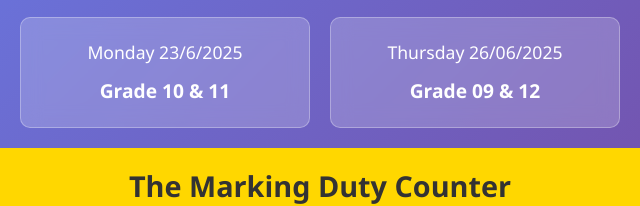
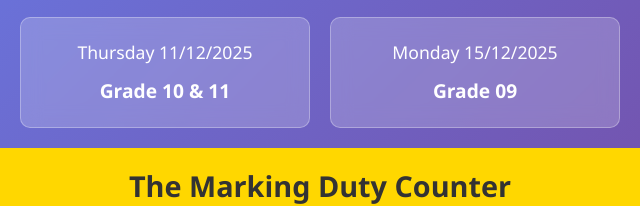
Before and after one commit to EssaSwedan/MarkingDuity, a plain HTML site: page index.html in a window 1280 px wide. Shown: the part 161-367 px from the top of the page, 320-960 px from the left. Drawn offline with Linux system fonts and the light colour scheme; no server answers.

Commit message:
Update index.html

```diff
--- a/index.html
+++ b/index.html
@@ -24,12 +24,12 @@
             <h2>CS EoT 1 Exam Schedule</h2>
             <div class="schedule-grid">
                 <div class="schedule-item">
-                    <div class="date">Monday 23/6/2025</div>
+                    <div class="date">Thursday 11/12/2025</div>
                     <div class="grade">Grade 10 & 11</div>
                 </div>
                 <div class="schedule-item">
-                    <div class="date">Thursday 26/06/2025</div>
-                    <div class="grade">Grade 09 & 12</div>
+                    <div class="date">Monday 15/12/2025</div>
+                    <div class="grade">Grade 09</div>
                 </div>
             </div>
         </section>
```
